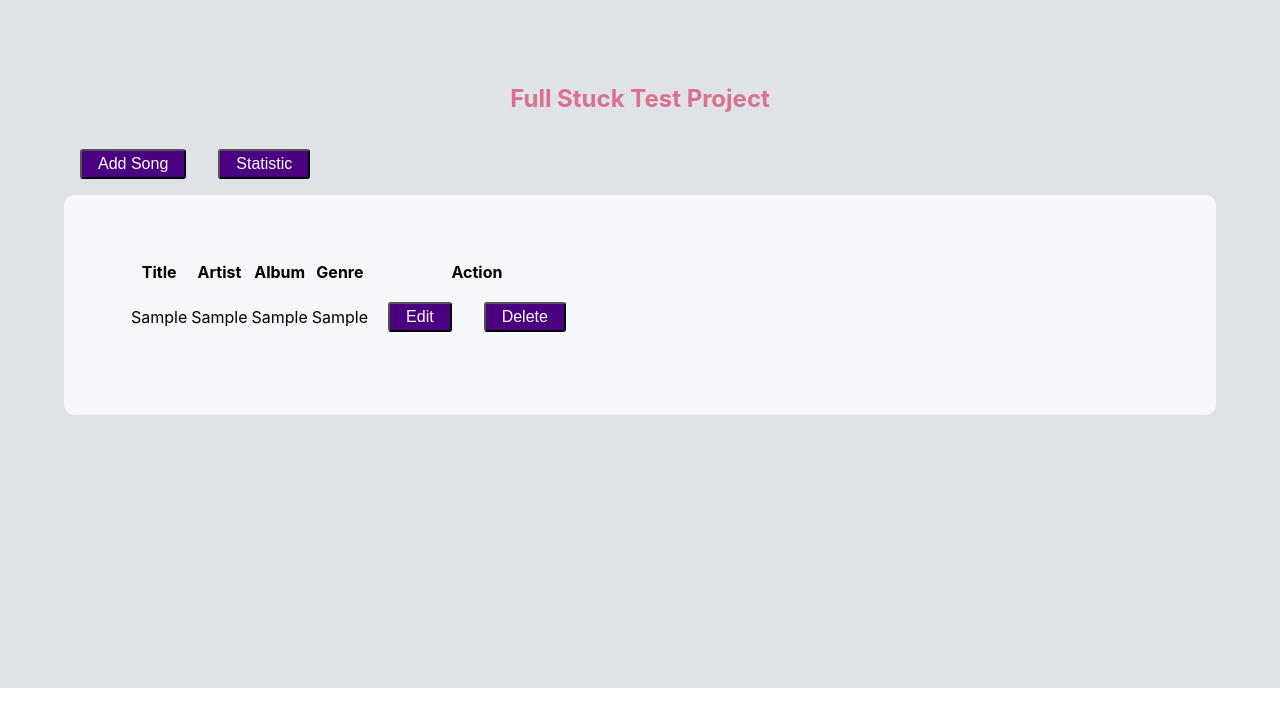
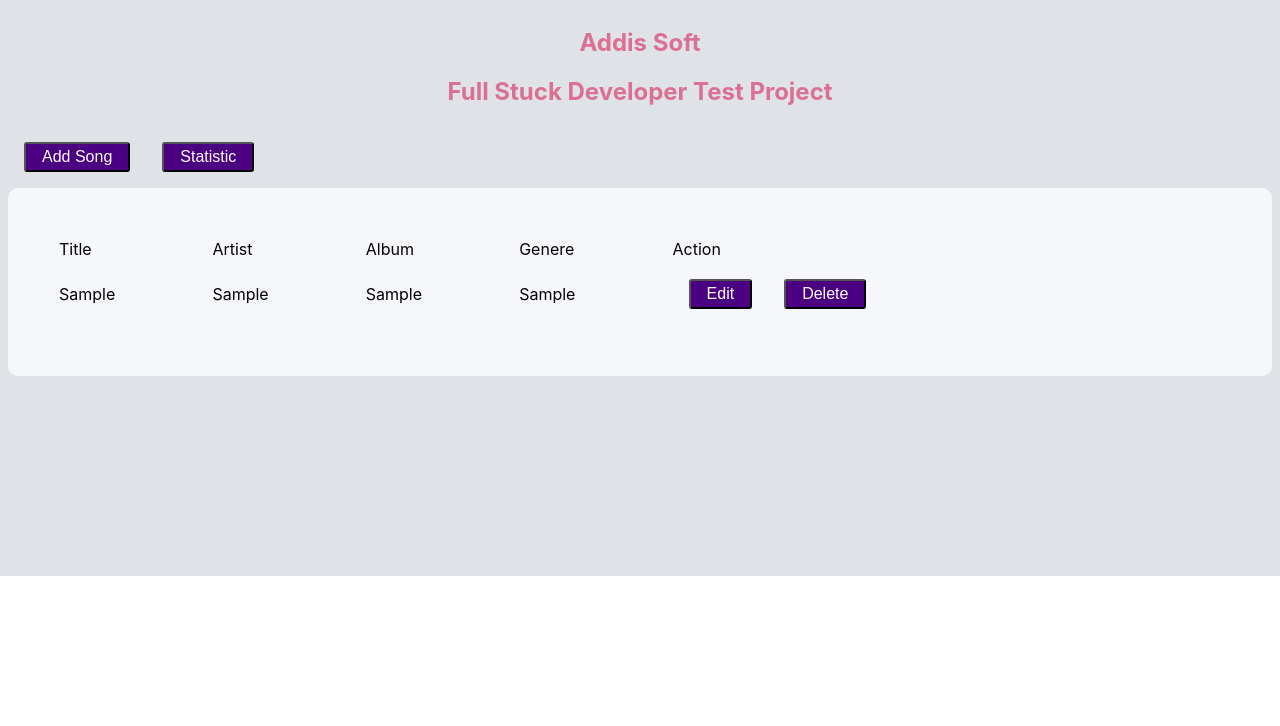
Before and after one commit to yayalAb/React-song-app, a React (Create React App) app: page /add-song in a window 1280 px wide. Both pictures are taken after typing "Sample", "Sample", "Sample", "Sample" into the empty fields and a click on the button "Submit". Shown: the top 726 px of the page. Built offline with nearby package versions, Linux system fonts and the light colour scheme.

Commit message:
redux-saga added

```diff
--- a/src/App.js
+++ b/src/App.js
@@ -13,7 +13,7 @@ const Title = styled.h1`
 
 // Create a Wrapper component that'll render a <section> tag with some styles
 const Wrapper = styled.section`
-  padding: 4em;
+  padding: 0.5em;
   background: #dfe2e7;
   min-height: 35em;
 `;
@@ -21,7 +21,8 @@ const Wrapper = styled.section`
 function App() {
   return (
     <Wrapper>
-      <Title>Full Stuck Test Project</Title>
+      <Title> Addis Soft</Title>
+      <Title>Full Stuck Developer Test Project</Title>
       <Routes>
         <Route path="/" element={<SongList />} />
         <Route path="/add-song" element={<AddSong />} />
--- a/src/features/songs/AddSong.js
+++ b/src/features/songs/AddSong.js
@@ -25,17 +25,17 @@ const AddSong = () => {
     Title : '',
     Artist : '',
     Album : '',
-    Genre: ''
+    Genere: ''
   });
 
   const handleAddSong = () => {
-    setValues({  Title : '', Artist : '', Album : '', Genre: ''});
+    setValues({  Title : '', Artist : '', Album : '', Genere: ''});
     dispatch(addSong({
       id: uuidv4(),
       Title : values.Title,
       Artist : values.Artist,
       Album : values.Album,
-      Genre: values.Genre
+      Genere: values.Genere
     }));
     navigate('/');
   }
@@ -62,10 +62,10 @@ const AddSong = () => {
         inputProps={{ type: 'text', placeholder: 'Album' }}
       />
        <TextField
-        label="Genre"
+        label="Genere"
         value={values.email}
-        onChange={(e) => setValues({ ...values, Genre: e.target.value })}
-        inputProps={{ type: 'Genre', placeholder: 'Genre' }}
+        onChange={(e) => setValues({ ...values, Genere: e.target.value })}
+        inputProps={{ type: 'Genere', placeholder: 'Genere' }}
       />
       <Button onClick={handleAddSong}>Submit</Button>
       </Wrapper2>
--- a/src/features/songs/EditSong.js
+++ b/src/features/songs/EditSong.js
@@ -22,22 +22,22 @@ const EditSong = () => {
   const songs = useSelector(store => store.songs);
   const navigate = useNavigate();
   const existingSong = songs.filter(song => song.id === params.id);
-  const {  Title, Artist, Album , Genre } = existingSong[0];
+  const {  Title, Artist, Album , Genere } = existingSong[0];
   const [values, setValues] = useState({
     Title ,
     Artist,
     Album ,
-    Genre
+    Genere
   });
 
   const handleEditSong = () => {
-    setValues({  Title : '', Artist : '', Album : '', Genre: '' });
+    setValues({  Title : '', Artist : '', Album : '', Genere: '' });
     dispatch(editSong({
       id: params.id,
       Title : values.Title,
       Artist : values.Artist,
       Album : values.Album,
-      Genre: values.Genre
+      Genere: values.Genere
     }));
     navigate('/');
   }
@@ -64,10 +64,10 @@ const EditSong = () => {
           inputProps={{ type: 'text', placeholder: 'Album' }}
         />
         <TextField
-          label="Genre"
-          value={values.Genre}
-          onChange={(e) => setValues({ ...values, Genre: e.target.value })}
-          inputProps={{ type: 'text', placeholder: 'Genre' }}
+          label="Genere"
+          value={values.Genere}
+          onChange={(e) => setValues({ ...values, Genere: e.target.value })}
+          inputProps={{ type: 'text', placeholder: 'Genere' }}
         />
       <Button onClick={handleEditSong}>Edit</Button>
       </Wrapper2>
--- a/src/features/songs/SongList.js
+++ b/src/features/songs/SongList.js
@@ -1,26 +1,40 @@
 import { useDispatch, useSelector } from "react-redux";
 import { Link } from "react-router-dom";
 import Button from "../../components/Button";
-import { deleteSong } from "./songSlice";
+import { useEffect } from "react";
+import {getSongsFetch,deleteSong } from "./songSlice";
 import styled from "styled-components";
 
 
 const Wrapper = styled.section`
-  padding: 2em;
+  padding: 1em;
   border-radius: 10px;
   background: #f6f7fa;
 `;
 
 const Table=styled.table`
-    padding: 2em;
+    padding: 1em;
     width: 100%;
 
     `
 
 
 const SongList = () => {
-  const dispatch = useDispatch();
-  const songs = useSelector(store => store.songs);
+  // const dispatch = useDispatch();
+  // const songs =  useSelector(
+  //   store => store.songs);
+
+
+
+    const dispatch = useDispatch();
+    useEffect(()=>{
+      dispatch(getSongsFetch());
+    }, [dispatch]);
+    const songs =  useSelector( state=>state.songs.songs);
+    console.log("songs :",songs)
+
+
+
 
   const handleRemoveSong = (id) => {
     dispatch(deleteSong({ id }));
@@ -28,21 +42,21 @@ const SongList = () => {
   const renderCard = () =>(
 
     <Wrapper>
-  <table>
-    <thead>
-      <th>Title</th>
-      <th>Artist</th>
-      <th>Album</th>
-      <th>Genre</th>
-      <th>Action</th>
-    </thead>
+  <Table>
     <tbody>
+      <tr>
+        <td>Title</td>
+        <td>Artist</td>
+        <td>Album</td>
+        <td>Genere</td>
+        <td>Action</td>
+      </tr>
       { songs.map(song => (
           <tr>
             <td>{song.Title}</td>
             <td>{song.Artist}</td>
             <td>{song.Album}</td>
-            <td>{song.Genre}</td>
+            <td>{song.Genere}</td>
             <td>
               <Link to={`edit-song/${song.id}`}><Button> Edit </Button></Link>
               <Button onClick={() => handleRemoveSong(song.id)} > Delete</Button>
@@ -50,7 +64,7 @@ const SongList = () => {
           </tr>
         ))}
       </tbody>
-    </table>
+    </Table>
     </Wrapper>
   )
 
--- /dev/null
+++ b/src/features/songs/songSaga.js
@@ -0,0 +1,22 @@
+import { call, put, takeEvery } from 'redux-saga/effects'
+import { getSongsSucess,getSongsFiluere } from "./songSlice";
+
+
+function* FetchSongs() {
+    try {
+        // console.log(yield call('http://localhost:8080/api/songs'));
+      const songs= yield call('http://localhost:8080/api/songs');
+      const formatedSongs=songs.json();
+      console.log("songs :",formatedSongs);
+      yield put(getSongsSucess(formatedSongs));
+    } catch (e) {
+      yield put( getSongsFiluere("error occered"));
+    }
+  }
+
+  function* songsSaga() {
+    console.log("Example saga reached");
+    yield takeEvery('songs/getSongsFetch', FetchSongs)
+  }
+
+  export default songsSaga;
--- a/src/features/songs/songSlice.js
+++ b/src/features/songs/songSlice.js
@@ -4,10 +4,24 @@ const initialState = [];
 
 const songSlice = createSlice({
   name: 'songs',
-  initialState,
+  initialState:{
+    songs : [],
+    isloading:false
+  },
   reducers: {
+    getSongsFetch:(state)=>{
+      state.isloading=true;
+    },
+    getSongsSucess:(state, action) => {
+      state.songs=action.payload;
+      state.isloading=false;
+    },
+    getSongsFiluere:(state)=>{
+      state.isloading=false;
+
+    },
     addSong: (state, action) => {
-      state.push(action.payload);
+      state.songs.push(action.payload);
     },
     editSong: (state, action) => {
       const { id, Title , Artist , Album , Genre } = action.payload;
@@ -37,5 +51,5 @@ const songSlice = createSlice({
   }
 });
 
-export const { addSong, editSong, deleteSong,CountsSong } = songSlice.actions;
+export const {getSongsFetch, getSongsSucess, getSongsFiluere, addSong, editSong, deleteSong,CountsSong } = songSlice.actions;
 export default songSlice.reducer;
--- a/src/store.js
+++ b/src/store.js
@@ -1,8 +1,18 @@
 import { configureStore } from '@reduxjs/toolkit'
 import songsReducer from './features/songs/songSlice';
+
+import songsSaga from './features/songs/songSaga';
+import createSagaMiddleware from 'redux-saga'
+
+
+const saga= createSagaMiddleware()
 
 export const store = configureStore({
   reducer: {
     songs: songsReducer
-  },
+},
+middleware:[saga],
+
 })
+
+saga.run(songsSaga);
```
Also changed, not shown: src/httphelpers/restHelper.js (deleted, +0 -62 lines).
